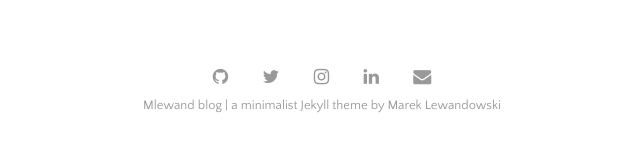
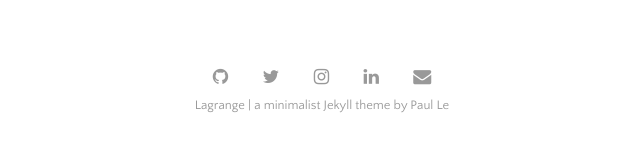
Before and after one commit to mlewand/blog.mlewandowski.com, a Jekyll site: the page built from index.html, in a window 1280 px wide. Shown: the part 561-713 px from the top of the page, without its empty margins (318-958 px from the left). Built offline with Jekyll 4.4.1, drawn with Linux system fonts in a browser that asks for light colours; nearby versions of some CDN libraries; the list of posts is cut into pages by our own code.

Commit message:
Credit original theme author.

```diff
--- a/_includes/footer.html
+++ b/_includes/footer.html
@@ -4,5 +4,5 @@
   <a href="https://instagram.com/{{site.author.instagram}}"><i class="fa fa-instagram" aria-hidden="true" target="_blank"></i></a>
   <a href="https://linkedin.com/in/{{site.author.linkedin}}"><i class="fa fa-linkedin" aria-hidden="true" target="_blank"></i></a>
   <a href="mailto:{{site.author.email}}"><i class="fa fa-envelope" aria-hidden="true" target="_blank"></i></a>
-  <div class="post-date"><a href="{{ site.github.url }}/menu/about.html">{{ site.title }} | {{ site.tagline }} by {{ site.author.name }}</a></div>
+  <div class="post-date"><a href="https://lenpaul.github.io/Lagrange/menu/about.html">Lagrange | a minimalist Jekyll theme by Paul Le</a></div>
 </footer>
```
